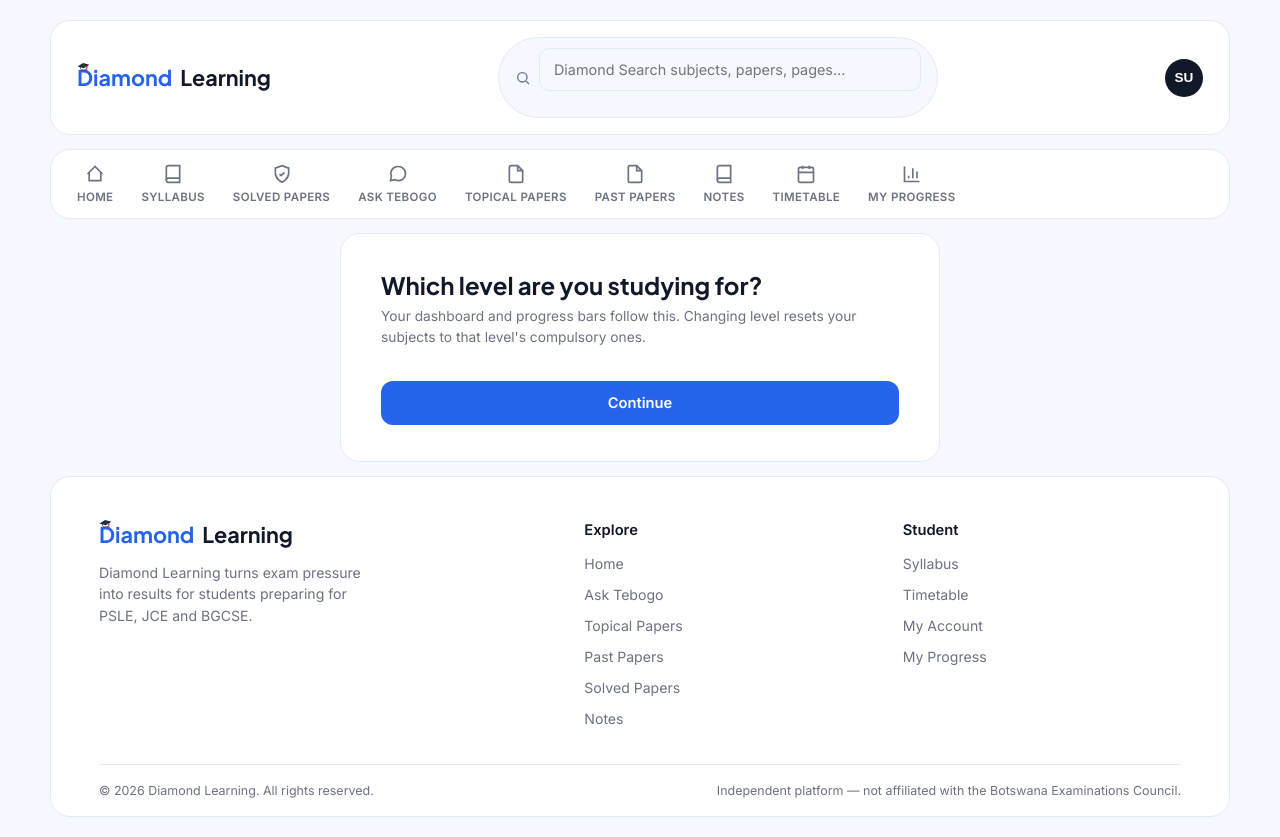
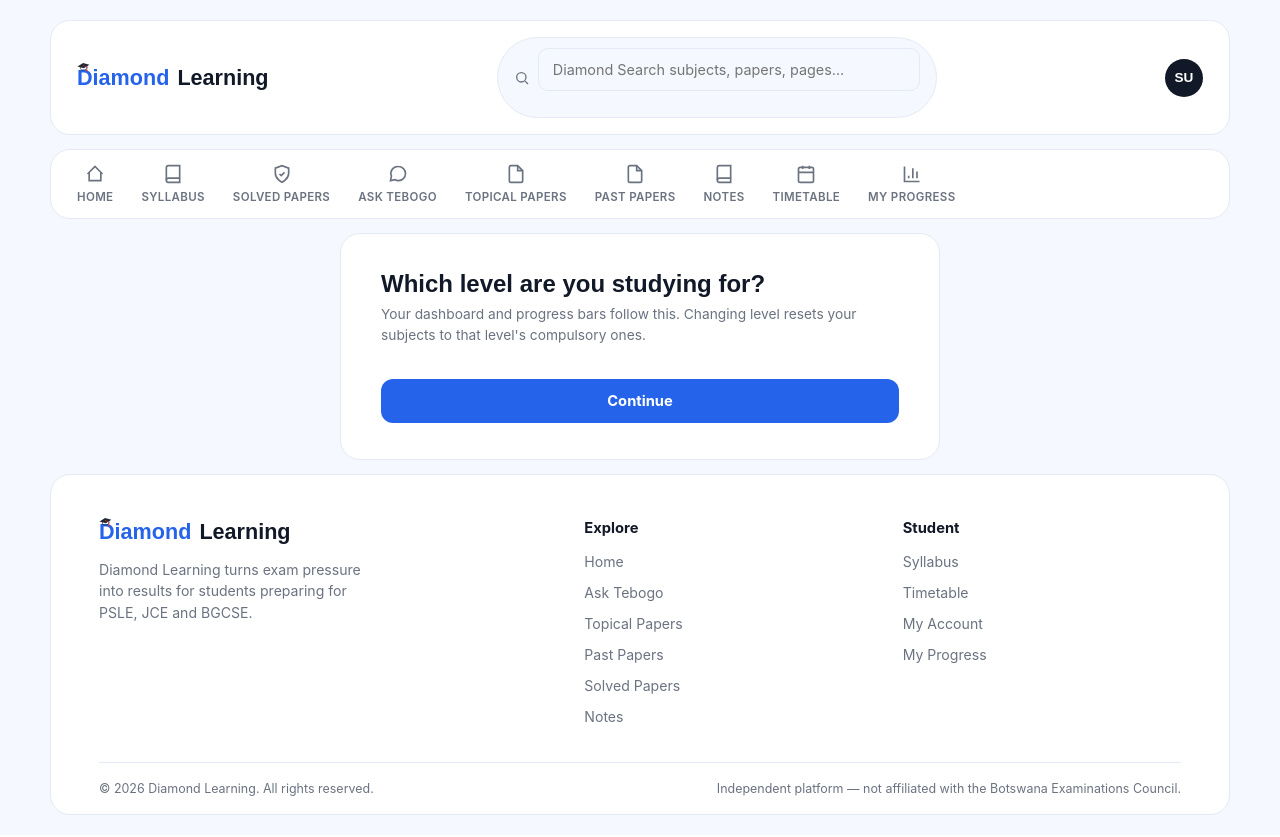
Before and after one commit to kaobonang-boop/diamond-learning, a Django app: page /accounts/level/ in a window 1280 px wide. After the commit the page ends 815 px from the top, so only its background shows below. Run offline with Django 5.2, Linux system fonts and the light colour scheme; the visitor is signed in with stand-in values (Sample User, id 1); data that the repository does not hold is empty.

Commit message:
Update base.html

```diff
--- a/templates/base.html
+++ b/templates/base.html
@@ -6,8 +6,9 @@
 <meta name="viewport" content="width=device-width, initial-scale=1.0">
 <title>{% block title %}Diamond Learning{% endblock %}</title>
 <link rel="preconnect" href="https://fonts.googleapis.com">
-<link href="https://fonts.googleapis.com/css2?family=Plus+Jakarta+Sans:wght@500;600;700;800&family=Inter:wght@400;500;600&display=swap" rel="stylesheet">
+<link href="https://fonts.googleapis.com/css2?family=Bricolage+Grotesque:wght@600;700;800&family=Figtree:wght@400;500;600;700&display=swap" rel="stylesheet">
 <link rel="stylesheet" href="{% static 'css/style.css' %}">
+<link rel="stylesheet" href="{% static 'css/theme.css' %}">
 {% block extra_head %}{% endblock %}
 </head>
 <body>
@@ -288,6 +289,7 @@ async function submitAuthForm(event, mode){
 document.getElementById('auth-modal').addEventListener('click', (e) => {
   if(e.target.id === 'auth-modal') closeAuthModal();
 });
+document.addEventListener('scroll',()=>document.querySelector('.topbar').classList.toggle('scrolled',scrollY>8),{passive:true});
 </script>
 
 </body>
```
